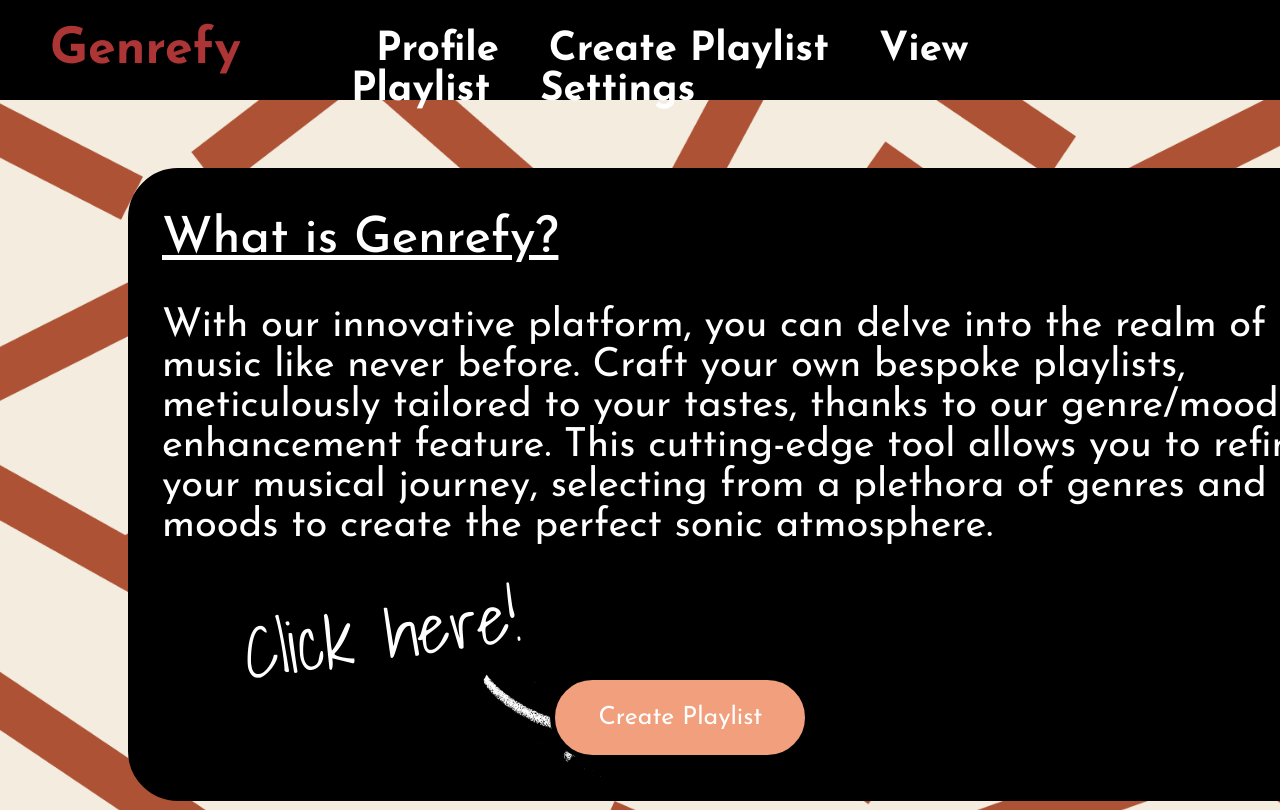
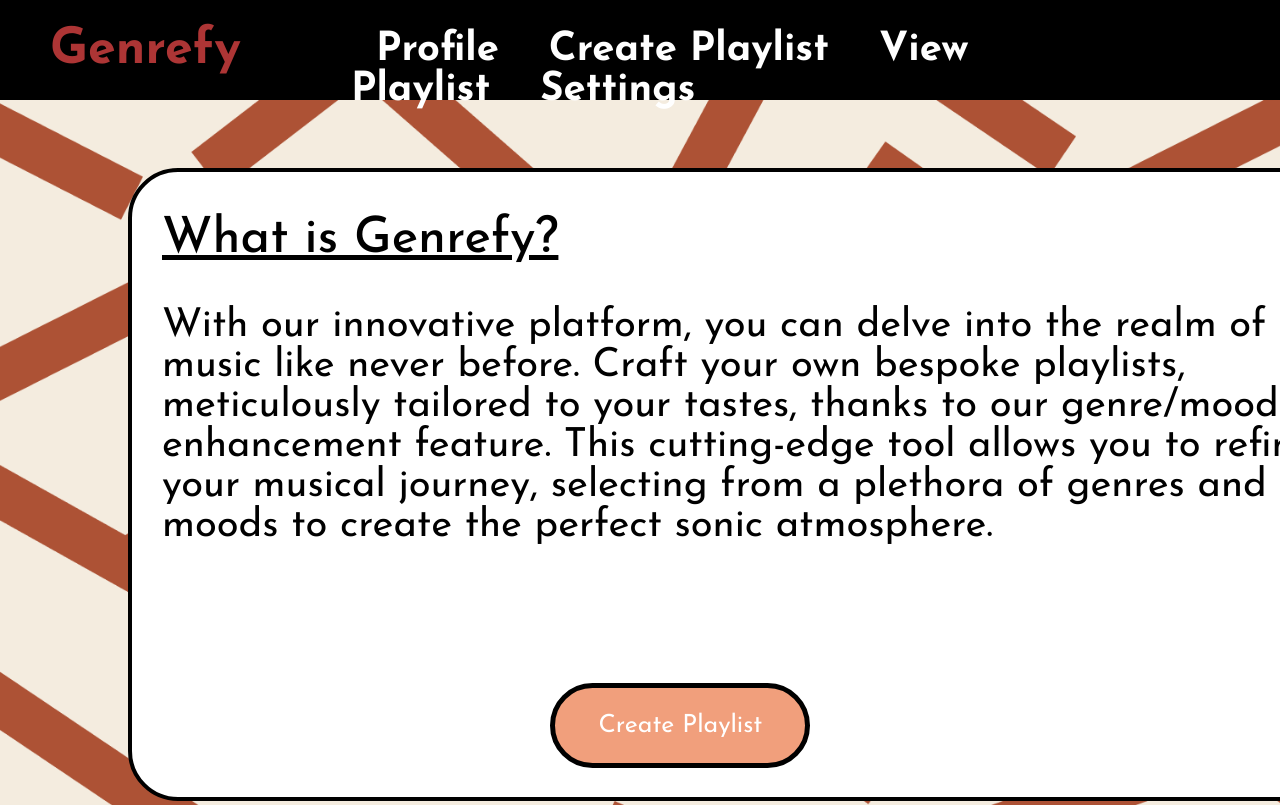
Before and after one commit to Blakeefuller/Genrefy, a React (Vite) app: page /home in a window 1280 px wide. Shown: the top 810 px of the page. Built offline with nearby package versions, Linux system fonts and the light colour scheme; no server answers.

Commit message:
updates to home

```diff
--- a/src/index.css
+++ b/src/index.css
@@ -16,7 +16,7 @@ main {
 
 .home-page {
   background-image: url(../../public/images/homepage-background.png);
-  height: 690px;
+  height: 685px;
   background-size: cover;
   background-repeat: no-repeat;
   padding: 10px;
@@ -190,8 +190,8 @@ nav .active {
   height: 625px;
   border: 4px solid black;
   border-radius: 50px;
-  background-color: black;
-  color: white;
+  background-color: white;
+  color: black;
   left: 10%;
   top: 21%;
   padding-left: 30px;
@@ -200,7 +200,7 @@ nav .active {
 .create-playlist-home-button-container {
   text-align: center;
   position: fixed;
-  bottom: 5%;
+  bottom: 4%;
   left: 43%;
   width: 200px;
   background-color: #F19F7C;
--- a/src/pages/Home.jsx
+++ b/src/pages/Home.jsx
@@ -29,8 +29,8 @@ export default function Home() {
         <p className="josefin-sans-small-text">
           With our innovative platform, you can delve into the realm of music like never before. Craft your own bespoke playlists, meticulously tailored to your tastes, thanks to our genre/mood enhancement feature. This cutting-edge tool allows you to refine your musical journey, selecting from a plethora of genres and moods to create the perfect sonic atmosphere.
         </p>
-        <div className="left-arrow arrow-graphic"></div>
-        <div className="click-here-text shadows-into-font">Click here!</div>
+        {/* <div className="left-arrow arrow-graphic"></div>
+        <div className="click-here-text shadows-into-font">Get started!</div> */}
       </div>
       <div className="create-playlist-home-button-container">
           <a className="create-playlist-home-button josefin-sans-small-text-button" href="/create-playlist">Create Playlist</a>
```
Also changed, not shown: 1 other file (tests, documents, lock files or other folders).
